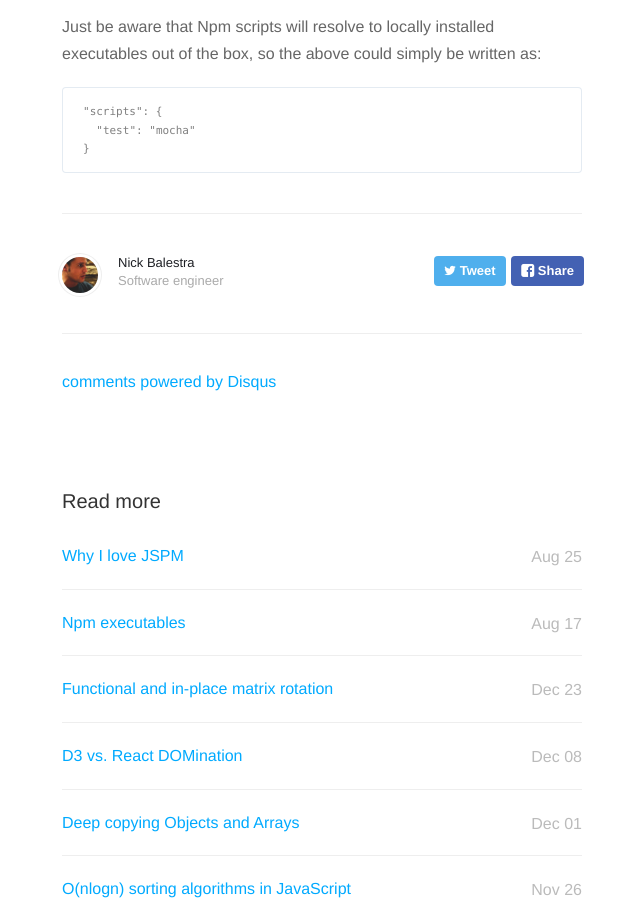
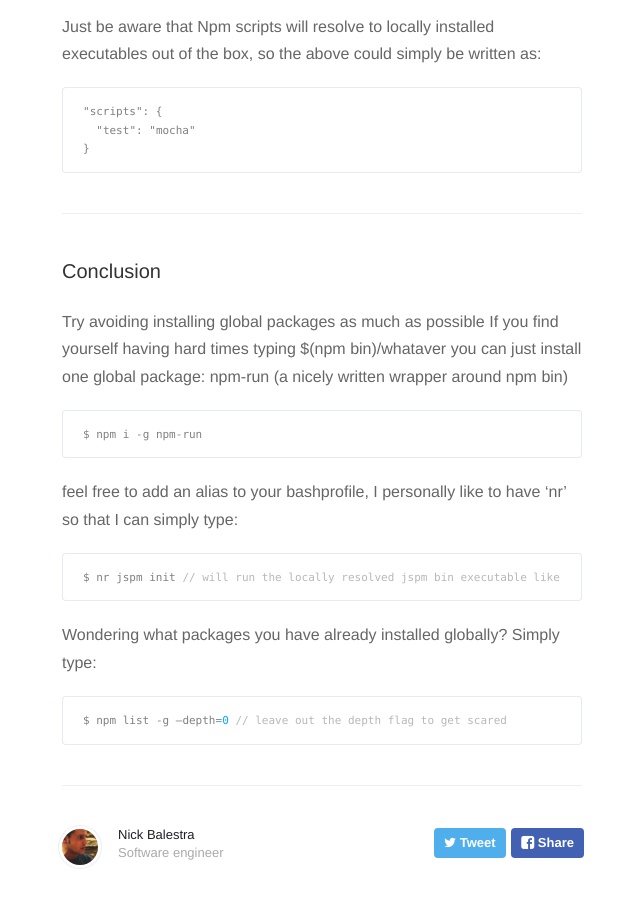
Before and after one commit to nickbalestra/nickbalestra.github.io, a Jekyll site: the page built from _posts/2016-08-17-npm-executables-and-how-to-run-them-locally.md, in a window 1280 px wide and 900 px high, scrolled down 1174 px. Shown: the whole window, without its empty margins (318-958 px from the left). Built offline with Jekyll 4.4.1, drawn with Linux system fonts in a browser that asks for light colours; nearby versions of some CDN libraries; comment, search, counter and statistics services are not loaded.

Commit message:
update on npm bin post

```diff
--- a/_posts/2016-08-17-npm-executables-and-how-to-run-them-locally.md
+++ b/_posts/2016-08-17-npm-executables-and-how-to-run-them-locally.md
@@ -42,3 +42,25 @@ Just be aware that Npm scripts will resolve to locally installed executables out
   "test": "mocha"
 }
 {% endhighlight %}
+
+***
+
+### Conclusion
+Try avoiding installing global packages as much as possible
+If you find yourself having hard times typing $(npm bin)/whataver you can just install one global package: npm-run (a nicely written wrapper around npm bin)
+
+{% highlight javascript %}
+$ npm i -g npm-run
+{% endhighlight %}
+
+feel free to add an alias to your bashprofile, I personally like to have ‘nr’ so that I can simply type:
+
+{% highlight javascript %}
+$ nr jspm init // will run the locally resolved jspm bin executable like $(npm bin)/jspm init
+{% endhighlight %}
+
+Wondering what packages you have already installed globally? Simply type:
+
+{% highlight javascript %}
+$ npm list -g —depth=0 // leave out the depth flag to get scared
+{% endhighlight %}
```
